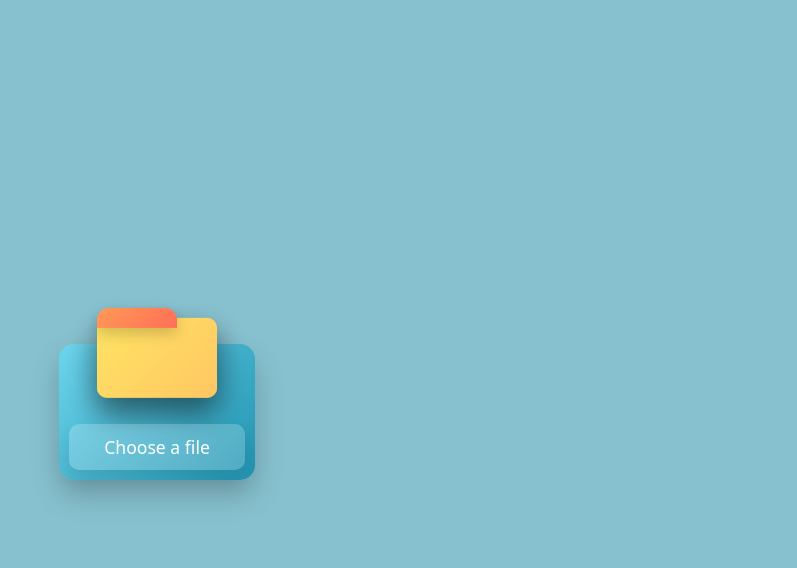
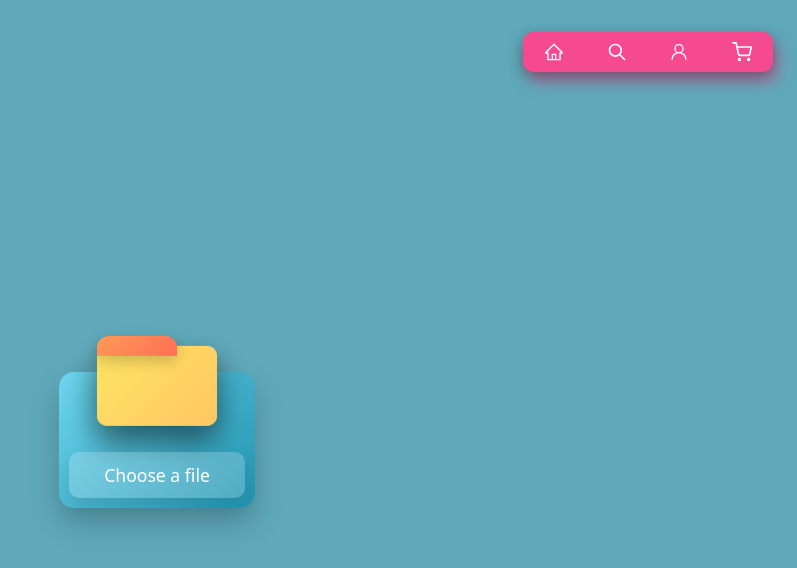
Before and after one commit to meabhiarya1/noise-removal-demo, a React (Vite) app in the folder Frontend/: page / in a window 1280 px wide. Shown: the top 568 px of the page, without its empty margins (483-1280 px from the left). Built offline with nearby package versions, Linux system fonts and the light colour scheme.

Commit message:
Refactor Navbar component; enhance styling with Tailwind CSS and update layout in Upload page

```diff
--- a/Frontend/src/App.css
+++ b/Frontend/src/App.css
@@ -1,9 +1,9 @@
-#root {
+/* #root {
   max-width: 1280px;
   margin: 0 auto;
   padding: 2rem;
   text-align: center;
-}
+} */
 
 
 @import "tailwindcss";
--- a/Frontend/src/Comp/Navbar/Navbar.jsx
+++ b/Frontend/src/Comp/Navbar/Navbar.jsx
@@ -1,11 +1,77 @@
-import React from 'react'
+import React from "react";
 
 const Navbar = () => {
   return (
-    <div>
-      Navbar
+    <div className="flex items-center justify-end m-4 px-2 py-4">
+      <div className="flex w-[250px] items-center justify-around rounded-[10px] bg-[#f54990] shadow-[0_5px_15px_rgba(0,0,0,0.35),5px_10px_15px_rgba(245,73,144,0.5)]">
+        <button className="w-10 h-10 rounded-full flex items-center justify-center bg-transparent text-white transition-all duration-300 ease-in-out hover:-translate-y-1 hover:bg-white/10">
+          <svg
+            xmlns="http://www.w3.org/2000/svg"
+            width="1em"
+            height="1em"
+            viewBox="0 0 1024 1024"
+            strokeWidth="0"
+            fill="currentColor"
+            stroke="currentColor"
+            className="text-xl"
+          >
+            <path d="M946.5 505L560.1 118.8l-25.9-25.9a31.5 31.5 0 0 0-44.4 0L77.5 505a63.9 63.9 0 0 0-18.8 46c.4 35.2 29.7 63.3 64.9 63.3h42.5V940h691.8V614.3h43.4c17.1 0 33.2-6.7 45.3-18.8a63.6 63.6 0 0 0 18.7-45.3c0-17-6.7-33.1-18.8-45.2zM568 868H456V664h112v204zm217.9-325.7V868H632V640c0-22.1-17.9-40-40-40H432c-22.1 0-40 17.9-40 40v228H238.1V542.3h-96l370-369.7 23.1 23.1L882 542.3h-96.1z"></path>
+          </svg>
+        </button>
+        <button className="w-10 h-10 rounded-full flex items-center justify-center bg-transparent text-white transition-all duration-300 ease-in-out hover:-translate-y-1 hover:bg-white/10">
+          <svg
+            xmlns="http://www.w3.org/2000/svg"
+            width="1em"
+            height="1em"
+            aria-hidden="true"
+            viewBox="0 0 24 24"
+            strokeWidth="2"
+            fill="none"
+            stroke="currentColor"
+            className="text-xl"
+          >
+            <path
+              d="M21 21l-6-6m2-5a7 7 0 11-14 0 7 7 0 0114 0z"
+              strokeLinejoin="round"
+              strokeLinecap="round"
+            ></path>
+          </svg>
+        </button>
+        <button className="w-10 h-10 rounded-full flex items-center justify-center bg-transparent text-white transition-all duration-300 ease-in-out hover:-translate-y-1 hover:bg-white/10">
+          <svg
+            xmlns="http://www.w3.org/2000/svg"
+            width="1em"
+            height="1em"
+            viewBox="0 0 24 24"
+            strokeWidth="0"
+            fill="currentColor"
+            stroke="currentColor"
+            className="text-xl"
+          >
+            <path d="M12 2.5a5.5 5.5 0 0 1 3.096 10.047 9.005 9.005 0 0 1 5.9 8.181.75.75 0 1 1-1.499.044 7.5 7.5 0 0 0-14.993 0 .75.75 0 0 1-1.5-.045 9.005 9.005 0 0 1 5.9-8.18A5.5 5.5 0 0 1 12 2.5ZM8 8a4 4 0 1 0 8 0 4 4 0 0 0-8 0Z"></path>
+          </svg>
+        </button>
+        <button className="w-10 h-10 rounded-full flex items-center justify-center bg-transparent text-white transition-all duration-300 ease-in-out hover:-translate-y-1 hover:bg-white/10">
+          <svg
+            xmlns="http://www.w3.org/2000/svg"
+            width="1em"
+            height="1em"
+            strokeLinejoin="round"
+            strokeLinecap="round"
+            viewBox="0 0 24 24"
+            strokeWidth="2"
+            fill="none"
+            stroke="currentColor"
+            className="text-xl"
+          >
+            <circle r="1" cy="21" cx="9"></circle>
+            <circle r="1" cy="21" cx="20"></circle>
+            <path d="M1 1h4l2.68 13.39a2 2 0 0 0 2 1.61h9.72a2 2 0 0 0 2-1.61L23 6H6"></path>
+          </svg>
+        </button>
+      </div>
     </div>
-  )
-}
+  );
+};
 
-export default Navbar
+export default Navbar;
--- a/Frontend/src/Pages/Upload.jsx
+++ b/Frontend/src/Pages/Upload.jsx
@@ -3,7 +3,7 @@ import style from "./Upload.module.css";
 
 const Upload = () => {
   return (
-    <div>
+    <div className="flex justify-center items-center h-[calc(100vh-8rem)]">
       <div className={style.container}>
         <div className={style.folder}>
           <div className={style.frontSide}>
--- a/Frontend/src/index.css
+++ b/Frontend/src/index.css
@@ -1,10 +1,10 @@
 body {
-  margin: 0;
+  /* margin: 0;
   display: flex;
   place-items: center;
-  min-width: 320px;
-  min-height: 100vh;
-  background: #87c1cf;
+  min-width: 100%;
+  min-height: 100vh; */
+  background: #5fa9bb;
 }
 
 
```
